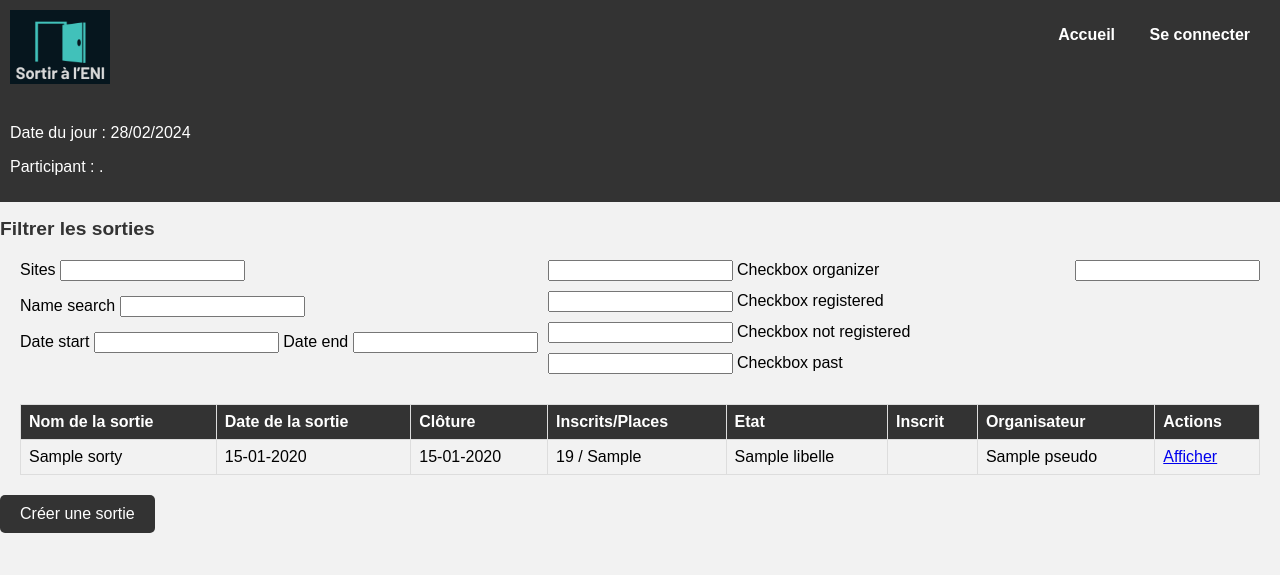
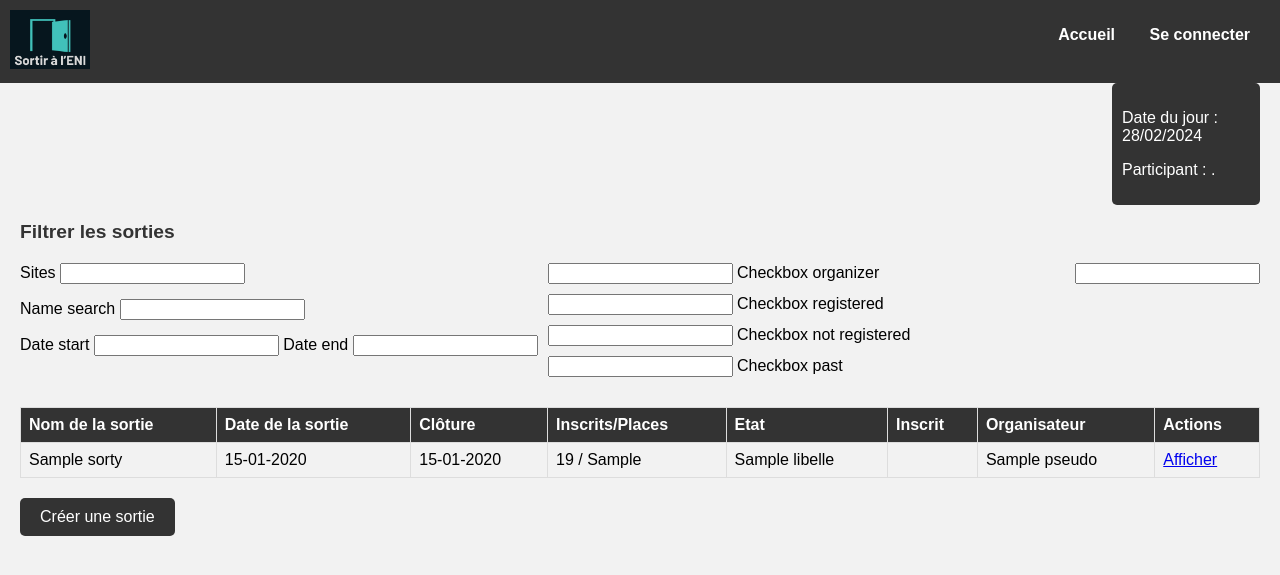
Before and after one commit to Bcharier/eni-bar, a Symfony app: template templates/sortie/index.html.twig in a window 1280 px wide. Shown: the top 575 px of the page. Run offline with Twig, Linux system fonts and the light colour scheme; the template is opened without the code that fills it: most values are stand-ins (such as "Sample title", 1, 10 or a date in 2020); form fields are guessed from the names that the template uses; some libraries are stand-ins or nearby versions.

Commit message:
css sortie

```diff
--- a/public/styles/nav.css
+++ b/public/styles/nav.css
@@ -40,7 +40,6 @@ nav ul li a:hover {
 }
 
 .logo {
-    max-width: 100px;
-    height: auto;
+    max-width: 80px;
     margin-right: 10px;
 }
--- a/public/styles/sortie.css
+++ b/public/styles/sortie.css
@@ -4,9 +4,14 @@ body {
 }
 
 .user-container {
+    text-align: left;
+    padding: 10px;
     background-color: #333;
     color: white;
-    padding: 10px;
+    width: 10%;
+    margin-left: auto;
+    margin-right: 20px;
+    border-radius: 5px;
 }
 
 form {
@@ -21,8 +26,10 @@ form {
 }
 
 .subtitle {
+    text-align: left;
     color: #333;
     font-size: 1.2em;
+    margin-left: 20px;
     margin-bottom: 10px;
 }
 
@@ -80,6 +87,7 @@ th {
 .button {
     display: inline-block;
     padding: 10px 20px;
+    margin-left: 20px;
     text-decoration: none;
     background-color: #333;
     color: #fff;
```
